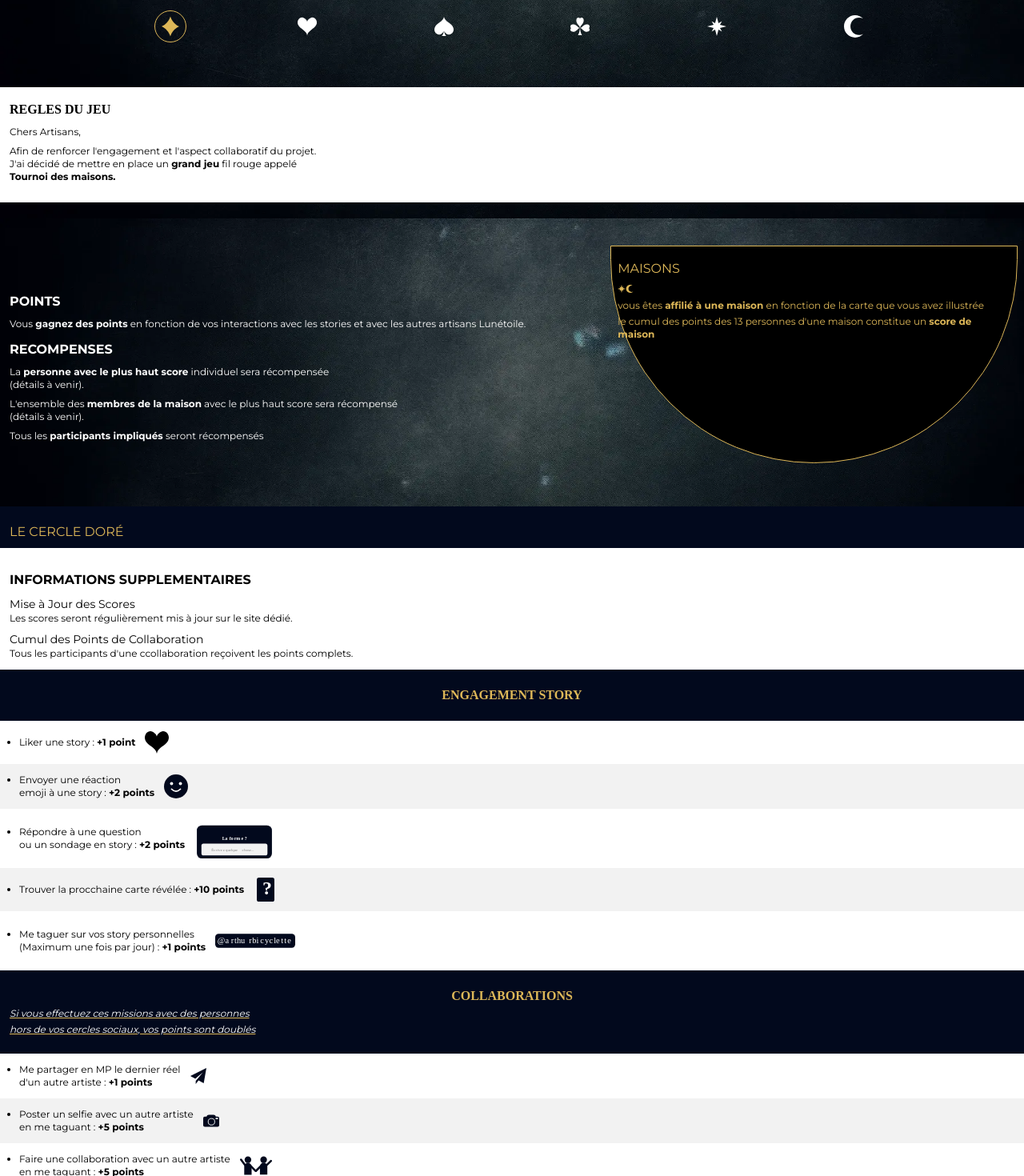
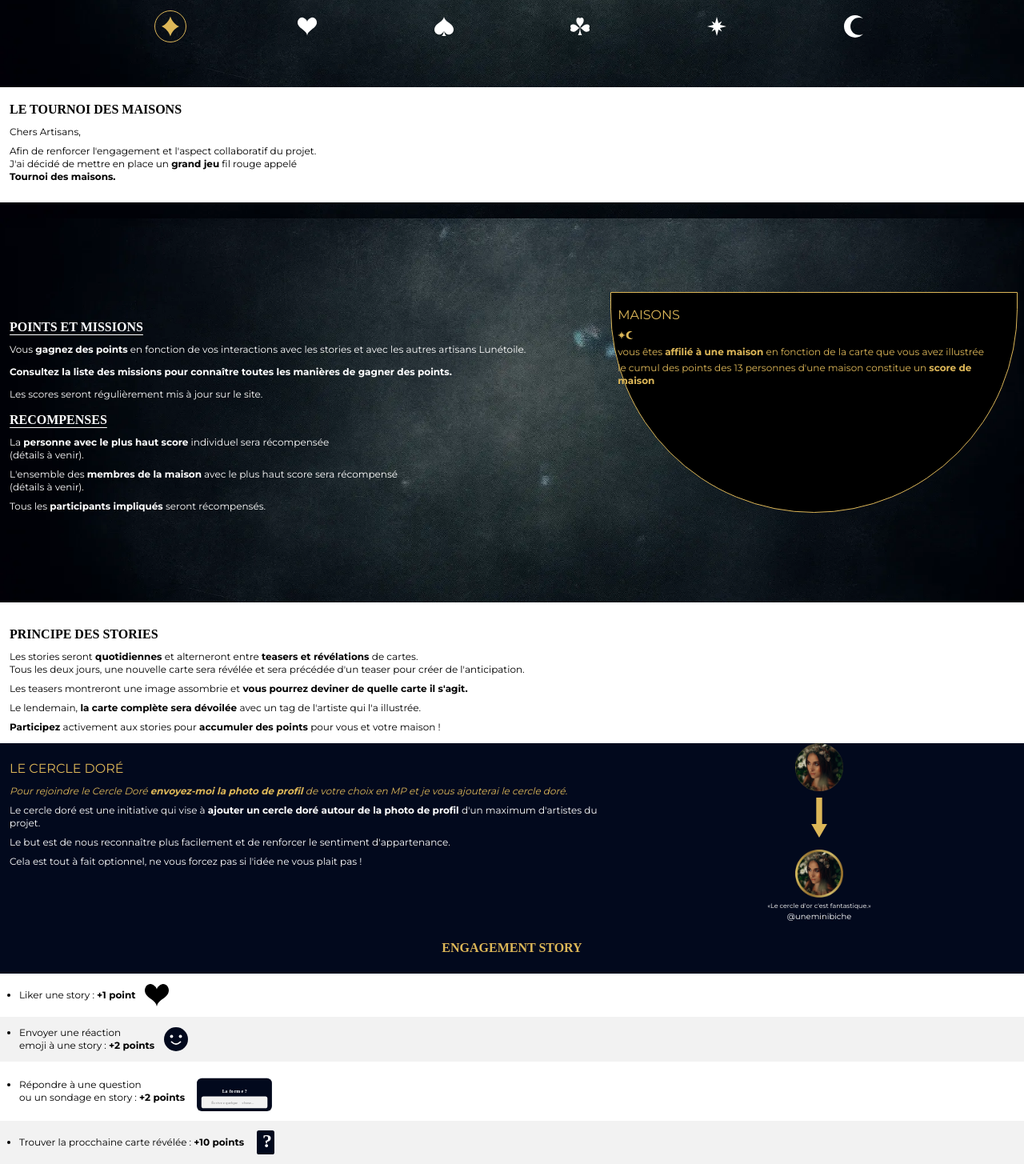
Before and after one commit to Martint1n/HousesTournament, a Next.js app: page / in a window 1280 px wide. Shown: the part 420-1890 px from the top of the page at 80% size. Built offline with nearby package versions, Linux system fonts and the light colour scheme; no server answers.

Commit message:
change rules and add principe des soties

```diff
--- a/components/Rules.js
+++ b/components/Rules.js
@@ -12,7 +12,7 @@ console.log(showGoldenCircle)
   return (
     <div className='h-[45vh] w-screen mt-10 landscapes:h-[80vh]'>
         <div className='bg-white h-2/5 pt-4 landscapes:h-1/2 landscapes:pt-6'>
-            <h2 className="font-['Cormorand_Garamond'] font-semibold pl-3 pb-2">REGLES DU JEU</h2>
+            <h2 className="font-['Cormorant_Garamond'] font-semibold pl-3 pb-2">LE TOURNOI DES MAISONS</h2>
             <p className='text-xs pl-3 pb-2'>Chers Artisans, </p>
             <p className='text-xs pl-3 pb-3'>
                 Afin de renforcer l'engagement et l'aspect collaboratif du projet.<br/>
@@ -20,14 +20,16 @@ console.log(showGoldenCircle)
                 <span className='font-bold'>Tournoi des maisons.</span>
             </p>
         </div>
-        <div className='bg-[url(/main_background.webp)] h-full bg-cover bg-no-repeat flex flex-row items-center pb-5 mt-5 landscapes:mt-0'>
+        <div className='bg-[url(/main_background.webp)] h-[60vh] bg-cover bg-no-repeat flex flex-row items-center pb-5 mt-5 landscapes:mt-0 landscapes:h-screen'>
             <div className='w-3/5 pr-2 mt-5 pt-3'>
-                <h2 className="font-['Cormorand Garamond'] font-bold text-white pl-3 pb-2 mt-5">POINTS</h2>
+                <h3 className="font-['Cormorant_Garamond'] font-semibold text-white underline underline-offset-4 pl-3 pb-2 mt-5">POINTS ET MISSIONS</h3>
                 <p className='text-white text-xs pl-3 pb-3'>
                     Vous <span className='text-white font-bold'>gagnez des points</span> en fonction de vos interactions
                     avec les stories et avec les autres artisans Lunétoile.
                 </p>
-                <h2 className="font-['Cormorand Garamond'] font-bold text-white pl-3 pb-2">RECOMPENSES</h2>
+                <p className='text-xs font-bold text-white pl-3 pb-3'>Consultez la liste des missions pour connaître toutes les manières de gagner des points.</p>
+                <p className='text-xs text-white pl-3 pb-3'>Les scores seront régulièrement mis à jour sur le site.</p>
+                <h2 className="font-['Cormorant_Garamond'] font-bold text-white pl-3 pb-2 underline underline-offset-4">RECOMPENSES</h2>
                 <p className='text-white text-xs pl-3 pb-2' >
                     La <span className='text-white font-bold'>personne avec le plus haut score</span> individuel
                     sera récompensée <br/>(détails à venir).
@@ -37,10 +39,10 @@ console.log(showGoldenCircle)
                     le plus haut score sera récompensé <br/>(détails à venir).
                 </p>
                 <p className='text-white text-xs pl-3 pb-5'>
-                    Tous les <span className='text-white font-bold'>participants impliqués</span> seront récompensés
+                    Tous les <span className='text-white font-bold'>participants impliqués</span> seront récompensés.
                 </p>
             </div>
-            <div className='pl-2 pr-2 pt-4 flex flex-col mr-2 border border-gold border-solid bg-black h-4/5 w-2/5 rounded-b-full landscapes:w-1/4 landscapes:m-auto'>
+            <div className='pl-2 pr-2 pt-4 flex flex-col mr-2 border border-gold border-solid bg-black h-3/5 w-2/5 rounded-b-full landscapes:w-1/4 landscapes:m-auto landscapes:h-2/3'>
                 <h2 className='text-gold pb-2'>MAISONS</h2>
                 <div className='flex pb-2'>
                     <Image src='/Etoile_gold.svg' width={10} height={10} />
@@ -50,16 +52,27 @@ console.log(showGoldenCircle)
                 <p className='text-gold text-xs'>le cumul des points des 13 personnes d'une maison constitue un <span className='text-gold font-bold'>score de maison</span></p>
             </div>
         </div>
-        <div onClick={()=> setShowGoldenCircle(!showGoldenCircle)}>
-        <GoldenCircle showGoldenCircle={showGoldenCircle} />
+        <div className='pl-3 mt-5 w-3/5'>
+            <p className="font-['Cormorant_Garamond'] font-bold pt-2">PRINCIPE DES STORIES</p>
+            <p className='pt-2 text-xs'>Les stories seront
+            <span className='text-xs font-bold'> quotidiennes </span>
+            et alterneront entre
+            <span className='text-xs font-bold'> teasers et révélations </span>
+            de cartes. <br/>
+            Tous les deux jours, une nouvelle carte sera révélée et sera précédée d'un teaser pour créer de l'anticipation.
+            </p>
+            <p className='text-xs pt-2'>Les teasers montreront une image assombrie et
+            <span className='text-xs font-bold'> vous pourrez deviner de quelle carte il s'agit.</span>
+            </p>
+            <p className='pt-2 text-xs'>Le lendemain,
+            <span className='text-xs font-bold'> la carte complète sera dévoilée </span>
+            avec un tag de l'artiste qui l'a illustrée.</p>
+            <p className='text-xs pt-2 pb-3'><span className='text-xs font-bold'>Participez </span>
+            activement aux stories pour
+            <span className='text-xs font-bold'> accumuler des points </span>
+            pour vous et votre maison !</p>
         </div>
-        <div className='pl-3 mt-5'>
-            <p className="font-['Cormorand Garamond'] font-bold pt-2">INFORMATIONS SUPPLEMENTAIRES</p>
-            <p className='pt-2 text-sm'>Mise à Jour des Scores </p>
-            <p className='text-xs'>Les scores seront régulièrement mis à jour sur le site dédié.</p>
-            <p className='pt-2 text-sm'>Cumul des Points de Collaboration</p>
-            <p className='text-xs pb-3'>Tous les participants d'une ccollaboration reçoivent les points complets.</p>
-        </div>
+        <GoldenCircle showGoldenCircle={true} />
         <div className='bg-deep-blue w-screen flex pt-5 pb-5 justify-center'>
             <h2 className="text-gold font-['Cormorant_Garamond'] font-semibold">ENGAGEMENT STORY</h2>
         </div>
@@ -101,7 +114,7 @@ console.log(showGoldenCircle)
 
         <div className='bg-deep-blue w-screen flex pt-5 pb-5 flex-col'>
             <h2 className="text-gold font-['Cormorant_Garamond'] font-semibold self-center">COLLABORATIONS</h2>
-            <p className='text-xs italic text-white leading-5 pl-3 underline decoration-gold'>Si vous effectuez ces missions avec des personnes <br/>hors de vos cercles sociaux, vos points sont doublés</p>
+            <p className='text-xs italic text-white leading-5 pl-3 self-center'>Si vous effectuez ces missions avec des personnes <br/>hors de vos cercles sociaux, vos points sont doublés</p>
         </div>
         <div className='pl-3 flex pt-3 pb-3 items-center'>
         <ul className='list-disc pl-3'>
@@ -162,11 +175,11 @@ console.log(showGoldenCircle)
         <div className='bg-deep-blue w-screen flex pt-5 pb-5 flex-col'>
             <h2 className="text-red font-['Cormorant_Garamond'] font-semibold self-center pb-3">ANTIMISSIONS</h2>
             <div className='flex pl-3 pr-3 justify-between'>
-                <p className='text-xs text-red leading-5 underline'>Actions entrainant<br/>une perte de points</p>
+                <p className='text-xs text-white leading-5'>Actions entrainant<br/>une perte de points</p>
                 <div className=' flex justify-center items-center w-[35px] h-[40px] border-2 border-red rounded-b-full'>
                     <FontAwesomeIcon icon={faExclamation} width={5} height={30} color='red'/>
                 </div>
-                <p className='text-xs text-red leading-5 underline'>Actions entrainant<br/>une perte de points</p>
+                <div className='w-1/3 landscapes:w-1/6'></div>
             </div>
         </div>
         <div className='pl-3 flex pt-3 pb-3 items-center bg-charcoal'>
```
